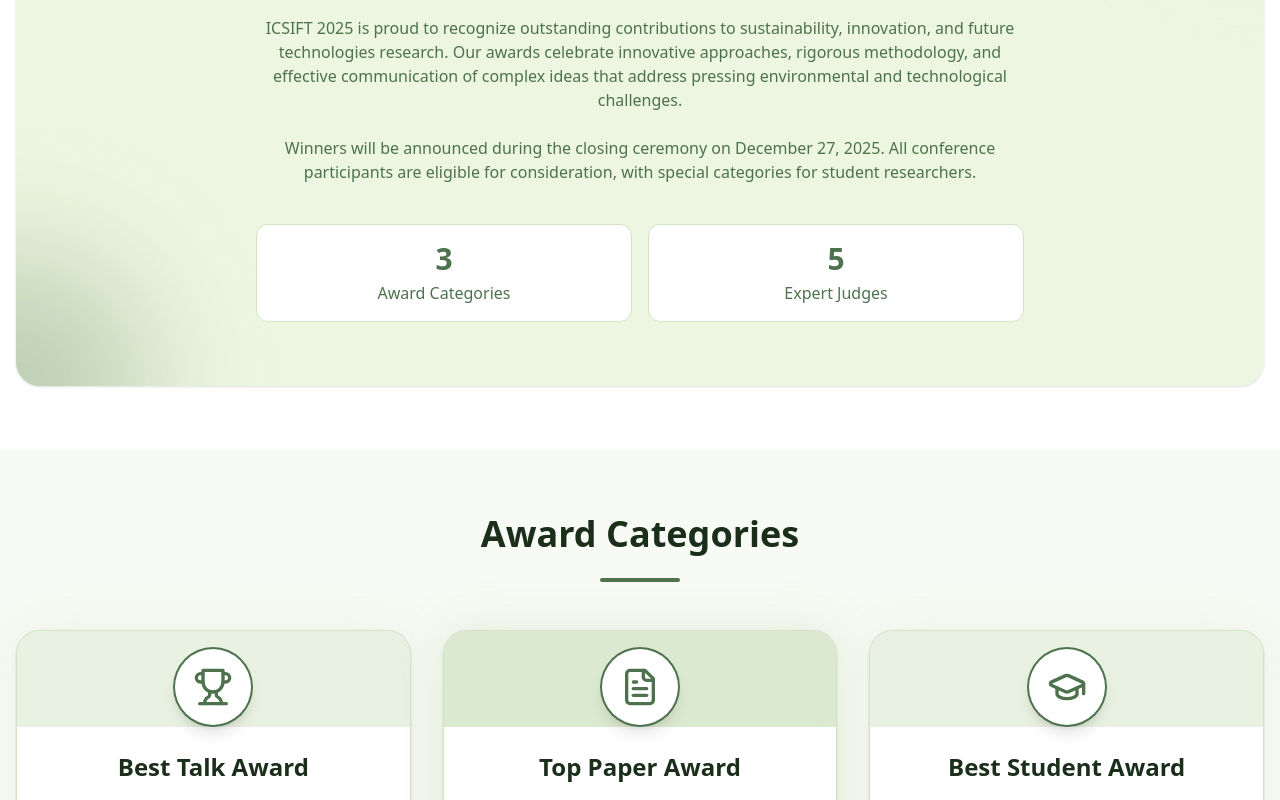
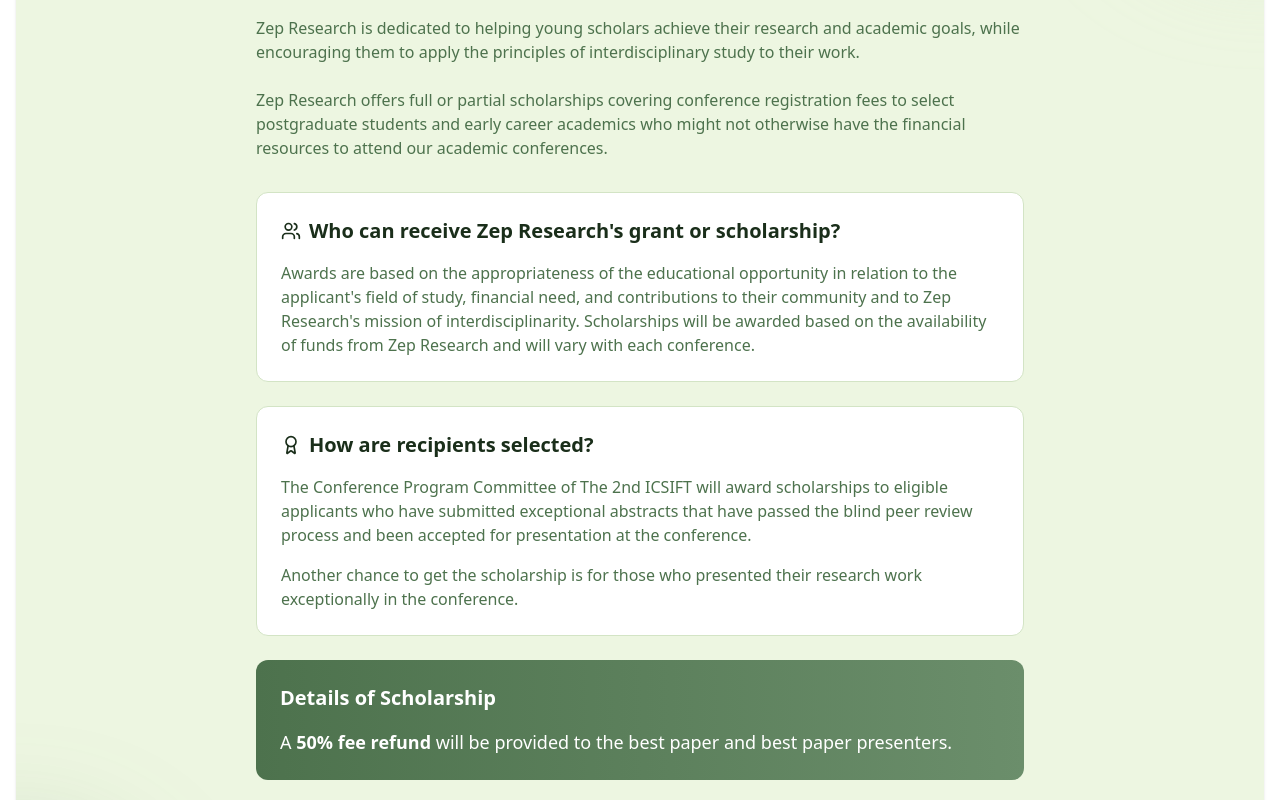
Before and after one commit to ZepResearch/icsift, a Next.js app: page /awards in a window 1280 px wide. Shown: the part 660-1460 px from the top of the page. Built offline with nearby package versions, Linux system fonts and the light colour scheme.

Commit message:
Update AwardsPage component to enhance scholarship information and improve award titles

```diff
--- a/src/app/(pages)/awards/Content.jsx
+++ b/src/app/(pages)/awards/Content.jsx
@@ -44,7 +44,7 @@ export default function AwardsPage() {
         </div>
       </section>
 
-      {/* Awards Introduction */}
+      {/* Awards Scholarship */}
       <section className="py-16 bg-white">
       <div className="container mx-auto px-4">
         <div className="relative bg-[#edf6e1] rounded-3xl overflow-hidden shadow-sm">
@@ -53,43 +53,81 @@ export default function AwardsPage() {
           <div className="absolute bottom-0 left-0 w-64 h-64 bg-[#4d724d]/30 rounded-full blur-3xl translate-y-1/2 -translate-x-1/2"></div>
 
           <div className="relative p-8 md:p-12 lg:p-16">
-              <div className="max-w-3xl mx-auto text-center">
+            <div className="max-w-4xl mx-auto text-center">
               <div className="inline-flex h-16 w-16 items-center justify-center rounded-full bg-[#4d724d] p-0.5 mb-6">
                 <div className="flex h-full w-full items-center justify-center rounded-full bg-[#edf6e1]">
-                    <Award className="h-8 w-8 text-[#4d724d]" />
+                  <GraduationCap className="h-8 w-8 text-[#4d724d]" />
                 </div>
               </div>
 
-                <h2 className="text-2xl md:text-3xl font-bold mb-6 text-[#1a2e1a]">Excellence in Research</h2>
+              <h2 className="text-2xl md:text-3xl font-bold mb-6 text-[#1a2e1a]">
+                About Zep Research's Grants and Scholarships
+              </h2>
 
-                <div className="space-y-6 text-[#4d724d]">
+              <div className="space-y-6 text-[#4d724d] text-left max-w-3xl mx-auto">
                 <p>
-                    ICSIFT 2025 is proud to recognize outstanding contributions to sustainability, innovation, and
-                    future technologies research. Our awards celebrate innovative approaches, rigorous methodology, and
-                    effective communication of complex ideas that address pressing environmental and technological
-                    challenges.
+                  Zep Research is dedicated to helping young scholars achieve their research and academic goals, while
+                  encouraging them to apply the principles of interdisciplinary study to their work.
                 </p>
 
                 <p>
-                    Winners will be announced during the closing ceremony on December 27, 2025. All conference
-                    participants are eligible for consideration, with special categories for student researchers.
+                  Zep Research offers full or partial scholarships covering conference registration fees to select
+                  postgraduate students and early career academics who might not otherwise have the financial resources
+                  to attend our academic conferences.
+                </p>
+
+                <div className="bg-white rounded-xl border border-[#d3e4c5] p-6 mt-8">
+                  <h3 className="text-xl font-semibold text-[#1a2e1a] mb-4 flex items-center">
+                    <Users className="h-5 w-5 mr-2" />
+                    Who can receive Zep Research's grant or scholarship?
+                  </h3>
+                  <p className="text-[#4d724d]">
+                    Awards are based on the appropriateness of the educational opportunity in relation to the
+                    applicant's field of study, financial need, and contributions to their community and to Zep
+                    Research's mission of interdisciplinarity. Scholarships will be awarded based on the availability of
+                    funds from Zep Research and will vary with each conference.
                   </p>
                 </div>
 
-                <div className="grid grid-cols-1 md:grid-cols-2 gap-4 mt-10">
+                <div className="bg-white rounded-xl border border-[#d3e4c5] p-6">
+                  <h3 className="text-xl font-semibold text-[#1a2e1a] mb-4 flex items-center">
+                    <Award className="h-5 w-5 mr-2" />
+                    How are recipients selected?
+                  </h3>
+                  <p className="text-[#4d724d] mb-4">
+                    The Conference Program Committee of The 2nd ICSIFT will award scholarships to eligible applicants
+                    who have submitted exceptional abstracts that have passed the blind peer review process and been
+                    accepted for presentation at the conference.
+                  </p>
+                  <p className="text-[#4d724d]">
+                    Another chance to get the scholarship is for those who presented their research work exceptionally
+                    in the conference.
+                  </p>
+                </div>
+
+                <div className="bg-gradient-to-r from-[#4d724d] to-[#6b8e6b] rounded-xl p-6 text-white">
+                  <h3 className="text-xl font-semibold mb-4">Details of Scholarship</h3>
+                  <p className="text-lg">
+                    A <span className="font-bold">50% fee refund</span> will be provided to the best paper and best
+                    paper presenters.
+                  </p>
+                </div>
+              </div>
+
+              <div className="grid grid-cols-1 md:grid-cols-3 gap-4 mt-10">
                 <div className="bg-white rounded-xl border border-[#d3e4c5] p-4">
-                    <div className="text-3xl font-bold text-[#4d724d] mb-1">3</div>
+                  <div className="text-3xl font-bold text-[#4d724d] mb-1">50%</div>
+                  <div className="text-[#4d724d]">Fee Refund</div>
+                </div>
+
+                <div className="bg-white rounded-xl border border-[#d3e4c5] p-4">
+                  <div className="text-3xl font-bold text-[#4d724d] mb-1">1</div>
                   <div className="text-[#4d724d]">Award Categories</div>
                 </div>
 
-                  {/* <div className="bg-white rounded-xl border border-[#d3e4c5] p-4">
-                    <div className="text-3xl font-bold text-[#4d724d] mb-1">$5,000</div>
-                    <div className="text-[#4d724d]">Total Prize Value</div>
-                  </div> */}
-
                 <div className="bg-white rounded-xl border border-[#d3e4c5] p-4">
-                    <div className="text-3xl font-bold text-[#4d724d] mb-1">5</div>
-                    <div className="text-[#4d724d]">Expert Judges</div>
+                  <div className="text-3xl font-bold text-[#4d724d] mb-1">100%</div>
+                  <div className="text-[#4d724d]">Merit Based</div>
                 </div>
               </div>
             </div>
@@ -123,7 +161,7 @@ export default function AwardsPage() {
                     </div>
                   </div>
 
-                  <h3 className="text-2xl font-bold text-[#1a2e1a] text-center mb-4">Best Talk Award</h3>
+                  <h3 className="text-2xl font-bold text-[#1a2e1a] text-center mb-4">BEST PAPER PRESENTATION AWARD</h3>
 
                   <div className="space-y-4 text-[#4d724d] flex-grow">
                     <p>
@@ -174,7 +212,7 @@ export default function AwardsPage() {
                     </div>
                   </div>
 
-                  <h3 className="text-2xl font-bold text-[#1a2e1a] text-center mb-4">Top Paper Award</h3>
+                  <h3 className="text-2xl font-bold text-[#1a2e1a] text-center mb-4">BEST PAPER AWARD</h3>
 
                   <div className="space-y-4 text-[#4d724d] flex-grow">
                     <p>
@@ -225,7 +263,7 @@ export default function AwardsPage() {
                     </div>
                   </div>
 
-                  <h3 className="text-2xl font-bold text-[#1a2e1a] text-center mb-4">Best Student Award</h3>
+                  <h3 className="text-2xl font-bold text-[#1a2e1a] text-center mb-4 uppercase">Best International student presentation Award</h3>
 
                   <div className="space-y-4 text-[#4d724d] flex-grow">
                     <p>
```
Lines whose indentation alone changed are shown as unchanged.
